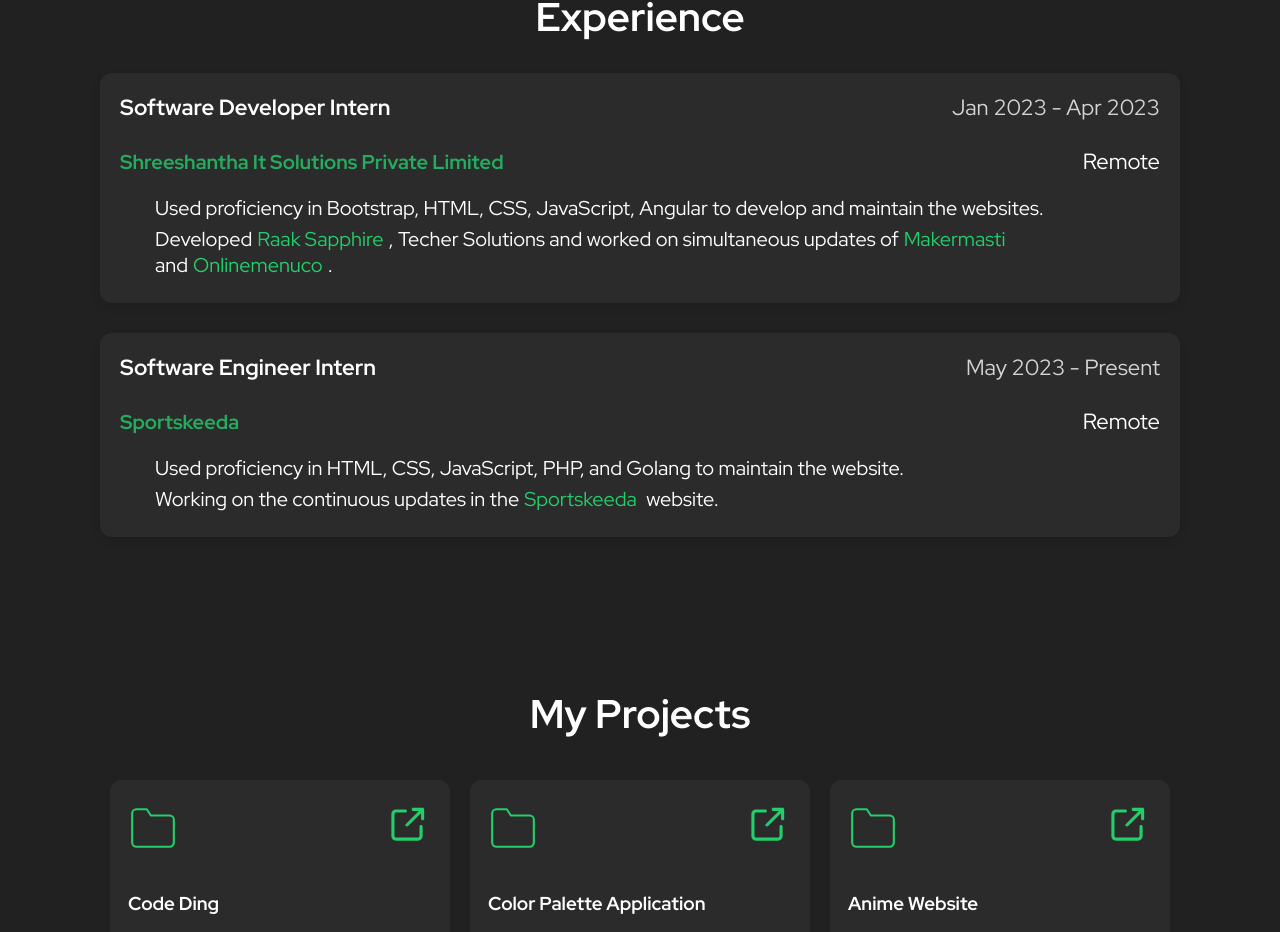
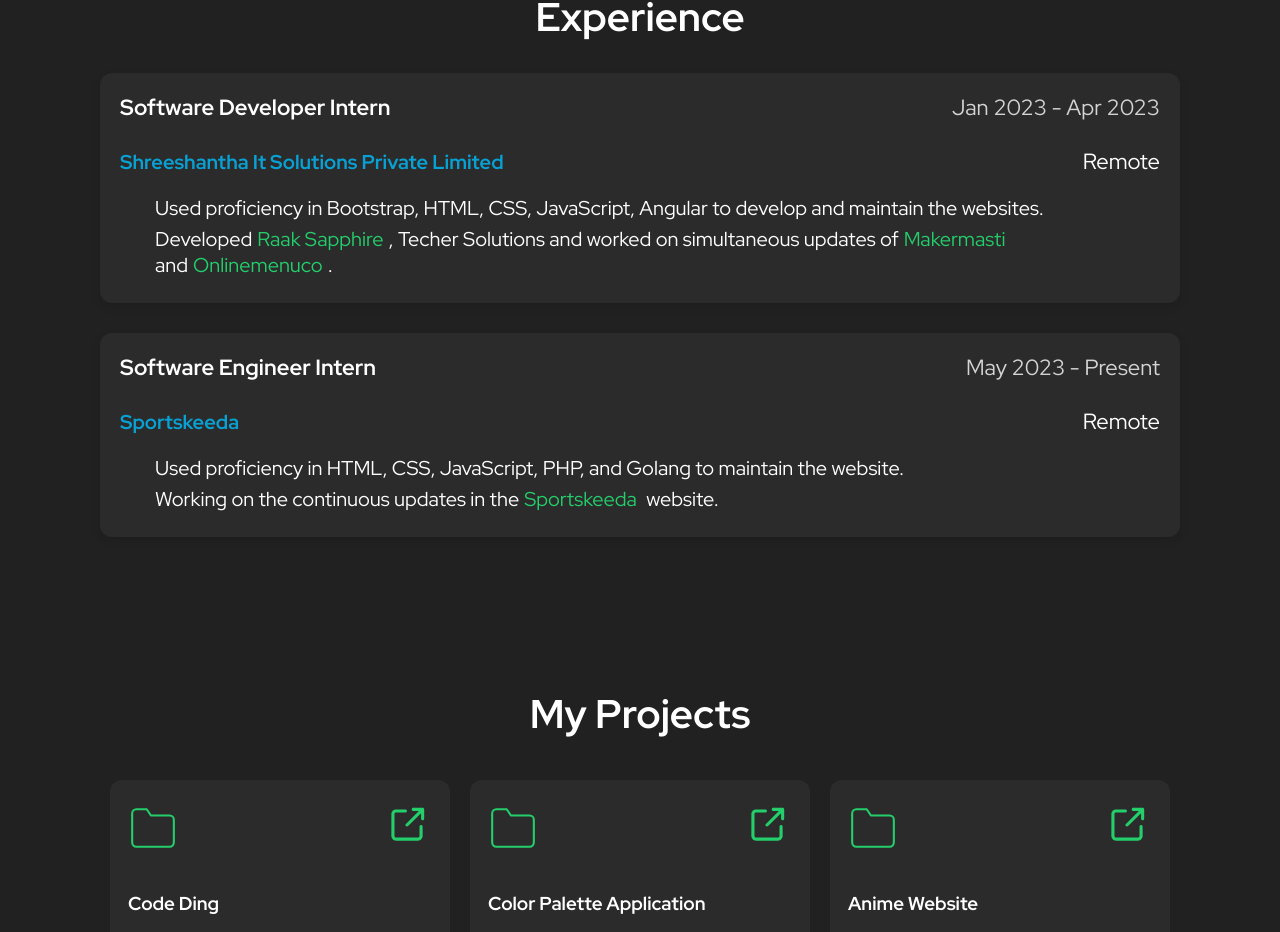
Before and after one commit to samiraghav/portfolio-ts-react, a React (Create React App) app: page / in a window 1280 px wide. Shown: the part 1468-2400 px from the top of the page. Built offline with nearby package versions, Linux system fonts and the light colour scheme.

Commit message:
chaned company color

```diff
--- a/src/components/Experience/Experience.tsx
+++ b/src/components/Experience/Experience.tsx
@@ -16,14 +16,14 @@
               <p>Jan 2023 - Apr 2023</p>
             </header>
             <div className="timestamp">
-              <p>Shreeshantha It Solutions Private Limited</p> {/* Move "Remote" inside a separate div */}
+              <p>Shreeshantha It Solutions Private Limited</p>
               <div>Remote</div>
             </div>
             <ul>
               <li>Used proficiency in Bootstrap, HTML, CSS, JavaScript, Angular to develop and maintain the websites.</li>
               <li>Developed
               <a
-                  href="https://www.sportskeeda.com/"
+                  href="https://raaksapphire.com/"
                   target="_blank"
                   rel="noreferrer"
                 >
--- a/src/components/Experience/styles.ts
+++ b/src/components/Experience/styles.ts
@@ -100,7 +100,7 @@
       }
 
       .timestamp p {
-        color: var(--green);
+        color: #00BFFF;
         font-weight: bold;
       }
 
```
